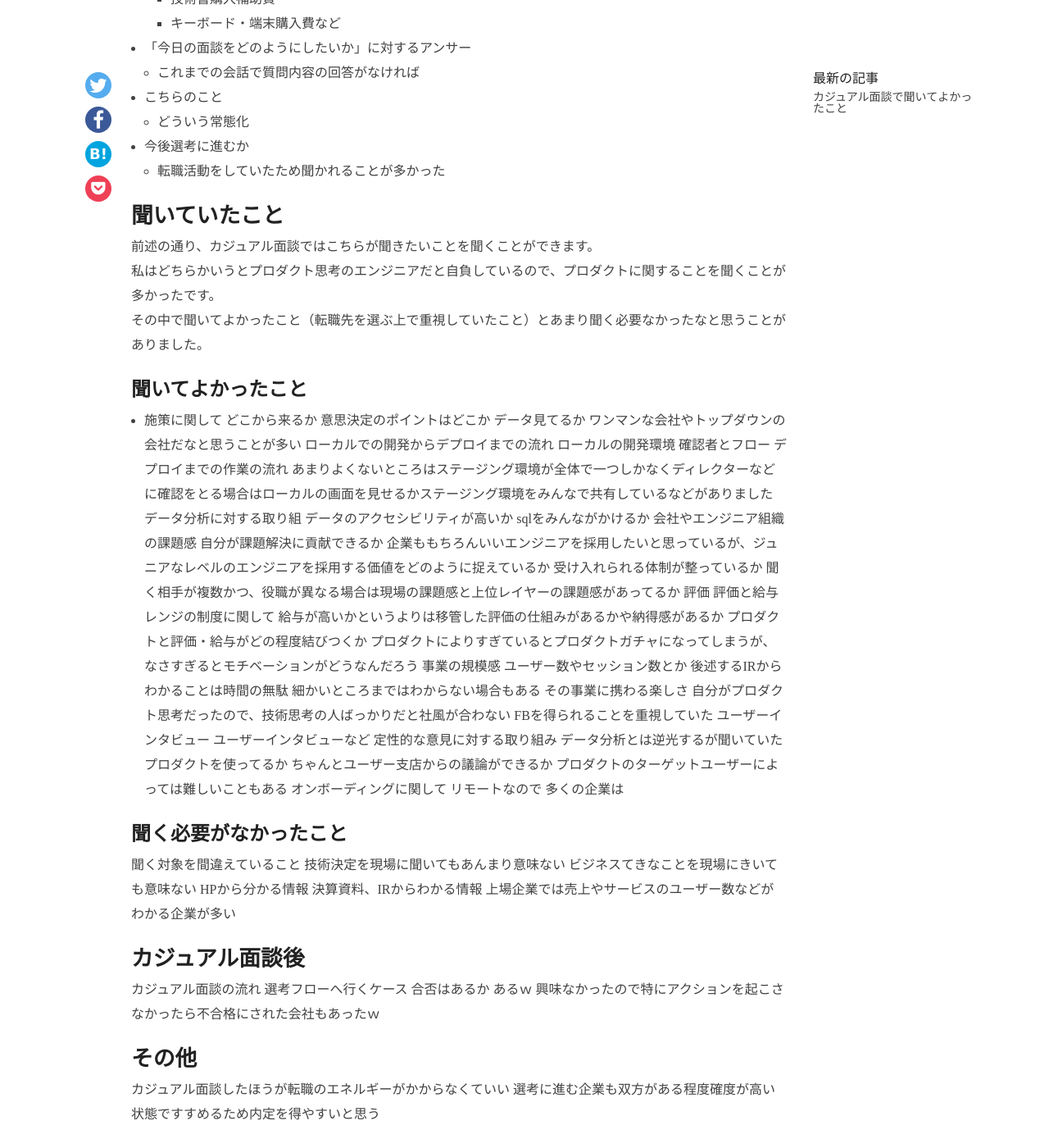
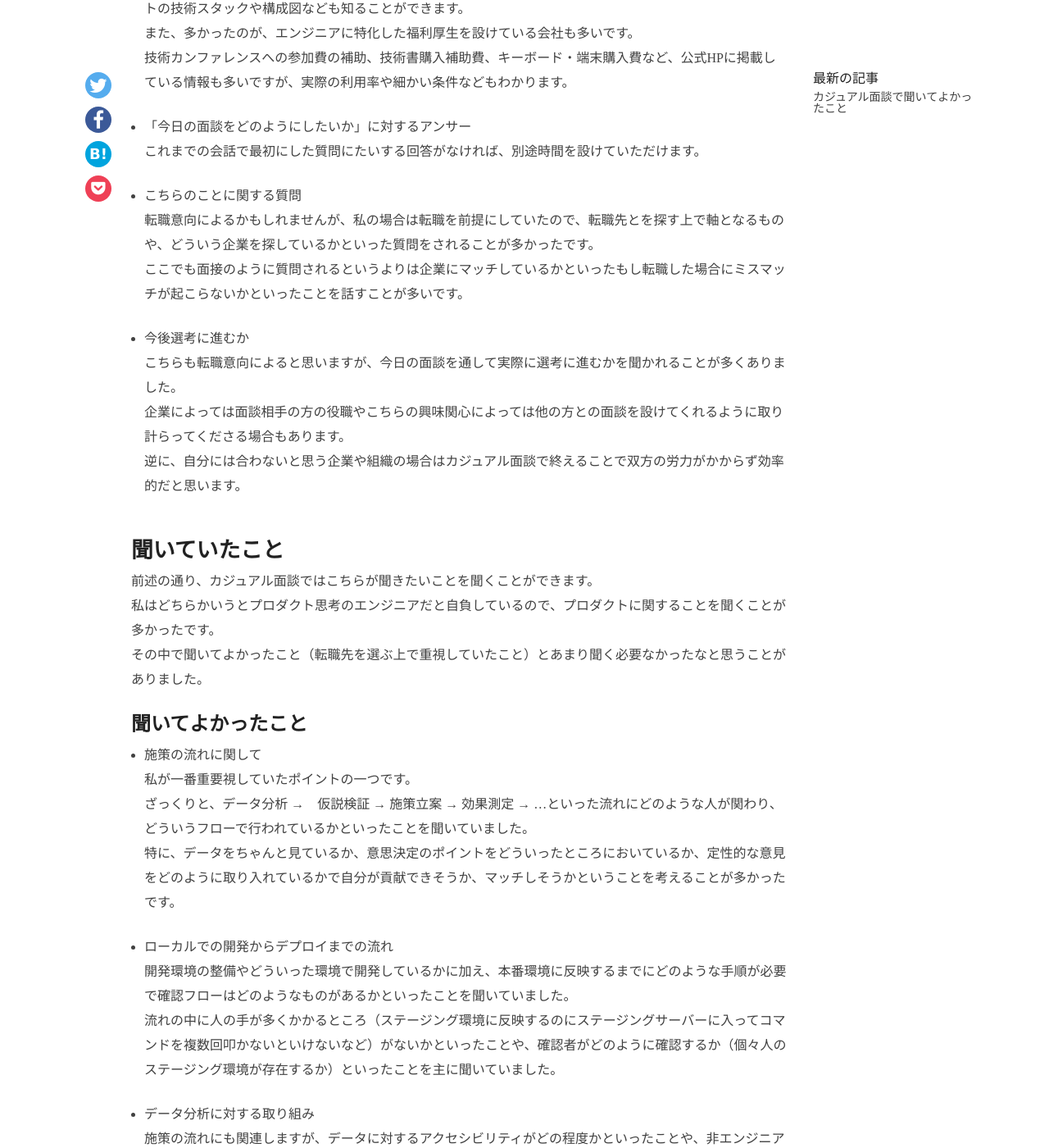
Before and after one commit to shimewtr/louis, a Jekyll site: the page built from _posts/2000-10-13-post.md, in a window 1280 px wide and 1400 px high, scrolled down 2721 px. Shown: the whole window at 82% size. Built offline with Jekyll 4.4.1, drawn with Linux system fonts in a browser that asks for light colours; some of the changed text lies outside the part shown.

Commit message:
Fix draft

```diff
--- a/_posts/2000-10-13-post.md
+++ b/_posts/2000-10-13-post.md
@@ -43,6 +43,7 @@ Webエンジニアとして主にRuby on Railsを用いたプロダクトの開
 
 今回は転職を前提としていました。
 転職サイトでマッチングした企業や自身が所属していたプログラミングスクールの方に取り計らって面談の約束をさせていただいた企業といったパターンがありました。
+
 カジュアル面談の実施前に履歴書や職務経歴書の提出を求める企業もありますが、求人を行っている企業のほとんどは希望すれば面談させていただけると思います。
 (履歴書や職務経歴書の提出を求める企業は実質的な書類審査を行っている印象です。)
 
@@ -57,6 +58,7 @@ Webエンジニアとして主にRuby on Railsを用いたプロダクトの開
 
 役職や経験によって解像度が違う部分もありますが、会社や事業への理解、エンジニア組織への理解、こちらがする質問へある程度回答できるといった要素が揃っている方に対応していただけます。
 中には、人事の方が面談相手となる企業もありますが、エンジニア文化への理解が無い企業だなという印象を大いに受けました。
+
 そのような企業は互いの時間や労力が無駄にならないように選考には進みませんでした。
 
 ## 流れ
@@ -74,21 +76,26 @@ Webエンジニアとして主にRuby on Railsを用いたプロダクトの開
 
 * 会社・事業紹介
   企業や事業の概要を説明してくださります。
-  会社のサービス紹介より深ぼったこと
-  なぜエンジニアを欲しているか、どういうふうに貢献できるか
+  職種ごとの従業員の人数内訳や男女比、平均年齢といった社員の方に関することや、
+  会社のサービス紹介の詳細を知ることができます。
+
 * エンジニア組織に関して
-  * 人数・職責
-  * 技術スタック
-  * エンジニアに特化した福利厚生
-    * 技術カンファレンス
-    * 技術書購入補助費
-    * キーボード・端末購入費など
+  さらに細かい職責の分類や人数構成やエンジニア組織にフォーカスした組織体制や、
+  開発しているプロダクトの技術スタックや構成図なども知ることができます。
+  また、多かったのが、エンジニアに特化した福利厚生を設けている会社も多いです。
+  技術カンファレンスへの参加費の補助、技術書購入補助費、キーボード・端末購入費など、公式HPに掲載している情報も多いですが、実際の利用率や細かい条件などもわかります。
+
 * 「今日の面談をどのようにしたいか」に対するアンサー
-  * これまでの会話で質問内容の回答がなければ
-* こちらのこと
-  * どういう常態化
+  これまでの会話で最初にした質問にたいする回答がなければ、別途時間を設けていただけます。
+
+* こちらのことに関する質問
+  転職意向によるかもしれませんが、私の場合は転職を前提にしていたので、転職先とを探す上で軸となるものや、どういう企業を探しているかといった質問をされることが多かったです。
+  ここでも面接のように質問されるというよりは企業にマッチしているかといったもし転職した場合にミスマッチが起こらないかといったことを話すことが多いです。
+
 * 今後選考に進むか
-  * 転職活動をしていたため聞かれることが多かった
+  こちらも転職意向によると思いますが、今日の面談を通して実際に選考に進むかを聞かれることが多くありました。
+  企業によっては面談相手の方の役職やこちらの興味関心によっては他の方との面談を設けてくれるように取り計らってくださる場合もあります。
+  逆に、自分には合わないと思う企業や組織の場合はカジュアル面談で終えることで双方の労力がかからず効率的だと思います。
 
 ## 聞いていたこと
 
@@ -98,55 +105,51 @@ Webエンジニアとして主にRuby on Railsを用いたプロダクトの開
 
 ### 聞いてよかったこと
 
-* 施策に関して
-  どこから来るか
-  意思決定のポイントはどこか
-    データ見てるか
-  ワンマンな会社やトップダウンの会社だなと思うことが多い
-ローカルでの開発からデプロイまでの流れ
-  ローカルの開発環境
-  確認者とフロー
-  デプロイまでの作業の流れ
-  あまりよくないところはステージング環境が全体で一つしかなくディレクターなどに確認をとる場合はローカルの画面を見せるかステージング環境をみんなで共有しているなどがありました
-データ分析に対する取り組
-  データのアクセシビリティが高いか
-  sqlをみんながかけるか
-会社やエンジニア組織の課題感
-  自分が課題解決に貢献できるか
-  企業ももちろんいいエンジニアを採用したいと思っているが、ジュニアなレベルのエンジニアを採用する価値をどのように捉えているか
-  受け入れられる体制が整っているか
-  聞く相手が複数かつ、役職が異なる場合は現場の課題感と上位レイヤーの課題感があってるか
-評価
-  評価と給与レンジの制度に関して
-  給与が高いかというよりは移管した評価の仕組みがあるかや納得感があるか
-  プロダクトと評価・給与がどの程度結びつくか
-  プロダクトによりすぎているとプロダクトガチャになってしまうが、なさすぎるとモチベーションがどうなんだろう
-事業の規模感
-  ユーザー数やセッション数とか
-  後述するIRからわかることは時間の無駄
-  細かいところまではわからない場合もある
-その事業に携わる楽しさ
+* 施策の流れに関して
+  私が一番重要視していたポイントの一つです。
+  ざっくりと、データ分析 →　仮説検証 → 施策立案 → 効果測定 → …といった流れにどのような人が関わり、どういうフローで行われているかといったことを聞いていました。
+  特に、データをちゃんと見ているか、意思決定のポイントをどういったところにおいているか、定性的な意見をどのように取り入れているかで自分が貢献できそうか、マッチしそうかということを考えることが多かったです。
+
+* ローカルでの開発からデプロイまでの流れ
+  開発環境の整備やどういった環境で開発しているかに加え、本番環境に反映するまでにどのような手順が必要で確認フローはどのようなものがあるかといったことを聞いていました。
+  流れの中に人の手が多くかかるところ（ステージング環境に反映するのにステージングサーバーに入ってコマンドを複数回叩かないといけないなど）がないかといったことや、確認者がどのように確認するか（個々人のステージング環境が存在するか）といったことを主に聞いていました。
+
+* データ分析に対する取り組み
+  施策の流れにも関連しますが、データに対するアクセシビリティがどの程度かといったことや、非エンジニア職の方を含めて、組織がデータに対して明るいかといったことを聞いていました。
+
+* 会社やエンジニア組織の課題感
+  そもそもなんでエンジニアを採用しているのかといったことや、自分が課題解決に貢献できるかを気にしていました。
+  ジュニアなレベルのエンジニアを採用する価値をどのように捉えているかや受け入れられる体制が整っているかなどを重視していました。
+  また、質問する相手が複数かつ、役職が異なる場合は現場の課題感と上位レイヤーの課題感があってるかなどを確認することで組織としての意識の統一がなされているかなども確認することができます。
+
+* 評価に関して
+  給与が高いに超したことはありませんが、どちらかというと一貫した評価の仕組みがあるか、納得感があるかということを軸に聞くことが多かったです。
+  プロダクトの成果がどの程度影響するかや、グレードや給与レンジといった制度に関してを主に聞いていました。
+
+* 定性的な意見の収集・活用に関して
+  定量的なデータ分析とは逆に、ユーザーインタビューやユーザーレビューなど定性的な意見に対する取り組みに関して聞くことも多かったです。
+  ユーザーインタビューに対する取り組みや、どのようにして定量的なものと組み合わせて施策に活かしているかということを聞いていました。
+
+* その事業に携わる楽しさ
   自分がプロダクト思考だったので、技術思考の人ばっかりだと社風が合わない
   FBを得られることを重視していた
-ユーザーインタビュー
-  ユーザーインタビューなど
-  定性的な意見に対する取り組み
-  データ分析とは逆光するが聞いていた
 プロダクトを使ってるか
   ちゃんとユーザー支店からの議論ができるか
   プロダクトのターゲットユーザーによっては難しいこともある
-オンボーディングに関して
-  リモートなので
-  多くの企業は
 
-### 聞く必要がなかったこと
+* オンボーディングに関して
+  コロナウィルスの影響もあり、フルリモートで開発を行っているという会社がほとんどだったため、オンボーディングをどのように行っているかも気にしていました。
+  多くの企業はesaやkibelaに開発環境のセットアップがまとめてあるのと同時に、最初のタスクをこなして本番環境にデプロイするまではペアプロのような形で実施している企業がほとんどだったと思います。
 
-聞く対象を間違えていること
-  技術決定を現場に聞いてもあんまり意味ない
-  ビジネスてきなことを現場にきいても意味ない
-HPから分かる情報
-決算資料、IRからわかる情報
-  上場企業では売上やサービスのユーザー数などがわかる企業が多い
+### 聞く必要がないこと
+
+* 聞く対象を間違えている質問
+  面談相手の立場に応じて適切な質問があるという風に感じています。
+  実際の開発に対する質問をCTOの方に聞いても解像度は高くないですし、技術決定やエンジニア組織など経営よりの質問を現場のエンジニアにしてもあまり意味のある質問にはなりえないです
+
+* HPやIRから分かる情報
+  上場企業では売上やサービスのユーザー数などがわかります。
+
 
 ## カジュアル面談後
 
@@ -156,17 +159,13 @@ HPから分かる情報
   あるｗ
   興味なかったので特にアクションを起こさなかったら不合格にされた会社もあったｗ
 
-## その他
+## おわりに
+
+転職活動に活かせるのはもちろん、
 
 カジュアル面談したほうが転職のエネルギーがかからなくていい
 選考に進む企業も双方がある程度確度が高い状態ですすめるため内定を得やすいと思う
 
-エンジニア文化に理解ない会社とかは最初にブロックできる
-
-コロナだから絶対リモートかと思ったらそうじゃないところもあった
-そういうところも切れるのでいい
-
-他のかたとカジュアル面談をしたり
-
-人生相談やエンジニアとしてのキャリア相談をしてくれる会社もある
+エンジニアのキャリアパスを見直すきっかけになったり、他社のエンジニア組織や技術に対する取り組みを聞く機会にもなります。
 良くも悪くも雑談っぽくなることもある
+積極的に利用していきたいと思います。
```
